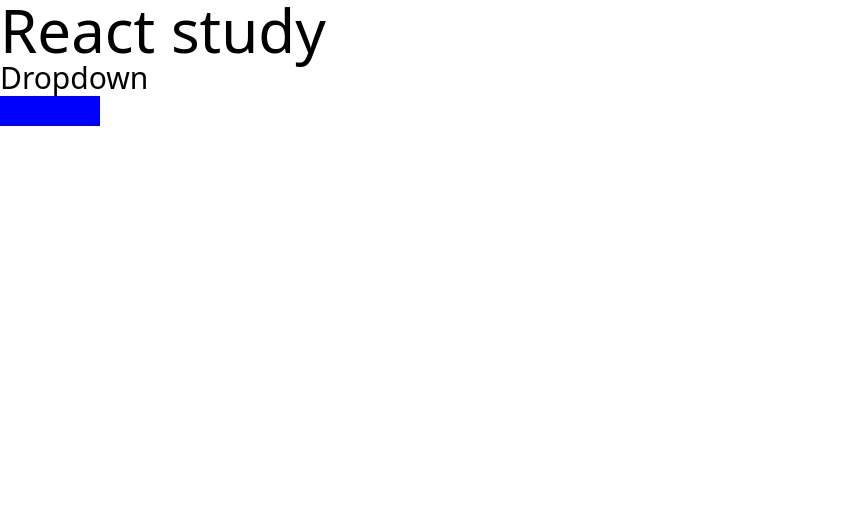
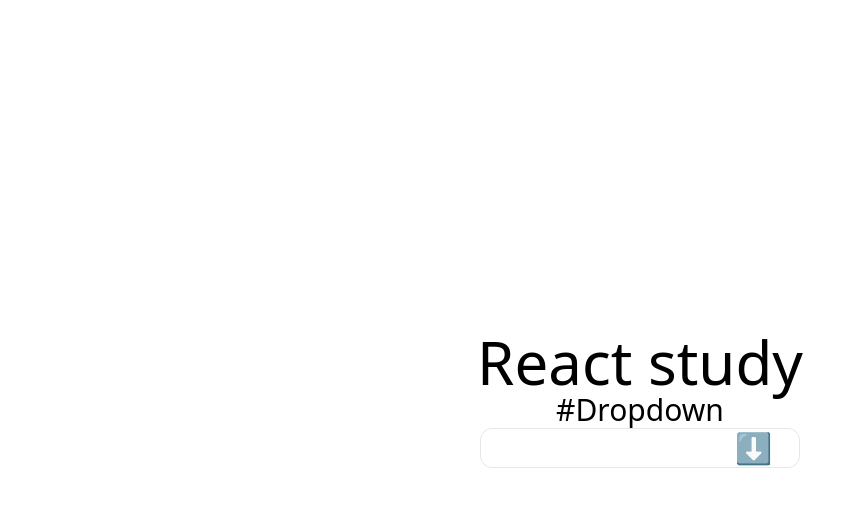
Before and after one commit to hodeethelion/reactdocumentstudy, a React (Create React App) app: page / in a window 1280 px wide. Shown: the top 506 px of the page, without its empty margins (0-866 px from the left). Built offline with nearby package versions, Linux system fonts and the light colour scheme.

Commit message:
Add: styling of dropdown

```diff
--- a/src/App.jsx
+++ b/src/App.jsx
@@ -2,9 +2,9 @@
 
 function App() {
   return (
-    <div className="App">
+    <div className="App flex flex-col justify-center items-center h-screen w-screen">
       <h1 className="text-6xl">React study</h1>
-      <div className="text-3xl font-light">Dropdown</div>
+      <div className="text-3xl font-light">#Dropdown</div>
       <Dropdownsample />
     </div>
   );
--- a/src/Dropdownsample.jsx
+++ b/src/Dropdownsample.jsx
@@ -1,5 +1,5 @@
 import React from "react";
-import Dropdown from "./components/Dropdown"
+import Dropdown from "./components/dropdown/Dropdown"
 import { useState } from "react";
 
 const Dropdownsample = () => {
--- a/src/components/Dropdown.jsx
+++ /dev/null
@@ -1,39 +0,0 @@
-import React from "react";
-import Optionitem from "./Optionitem";
-import { useState } from "react";
-
-const Dropdown = ({ options }) => {
-  const [detailShow, changeDetailShow] = useState(0);
-  const [chosenOption, changeOption] = useState(null);
-  const showOption = () => {
-    if (detailShow){
-      changeDetailShow(0)
-    }else{
-      changeDetailShow(1)
-    }
-  }
-
-  if (detailShow){
-    return (
-      <div>
-        {/* input이랑 버튼 */}
-        <button style={{ width: 100, height: 30, backgroundColor: "blue" }} onClick={showOption}/>
-        {chosenOption}
-
-        {options.map((elem) => (
-          <Optionitem key={elem.value} value={elem.value} label={elem.label}changeOption={changeOption} changeDetailShow={changeDetailShow}/>
-        ))}
-      </div>
-    );
-  }else{
-    return(
-      <div>
-      <button style={{ width: 100, height: 30, backgroundColor: "blue" }} onClick={showOption}/>
-      {chosenOption}
-      </div>
-    )
-  }
-
-};
-
-export default Dropdown;
--- /dev/null
+++ b/src/components/dropdown/Dropdown.jsx
@@ -0,0 +1,53 @@
+import React from "react";
+import Optionitem from "./Optionitem";
+import { useState } from "react";
+
+const Dropdown = ({ options }) => {
+  const [detailShow, changeDetailShow] = useState(0);
+  const [chosenOption, changeOption] = useState(null);
+  const showOption = () => {
+    if (detailShow) {
+      changeDetailShow(0);
+    } else {
+      changeDetailShow(1);
+    }
+  };
+
+  if (detailShow) {
+    return (
+      <div>
+        {/* input이랑 버튼 */}
+        <div className="w-80 h-10 border border-gray-200 rounded-xl flex flex-row items-center">
+          <div className='basis-4/5 font-thin pl-6'>{chosenOption}</div>
+          <button
+            onClick={showOption}
+            className="text-3xl"
+          >⬇️</button>
+        </div>
+        {options.map((elem) => (
+          <Optionitem
+            key={elem.value}
+            value={elem.value}
+            label={elem.label}
+            changeOption={changeOption}
+            changeDetailShow={changeDetailShow}
+          />
+        ))}
+      </div>
+    );
+  } else {
+    return (
+      <div>
+        <div className="w-80 h-10 border border-gray-200 rounded-xl flex flex-row items-center">
+          <div className='basis-4/5 font-thin pl-6'>{chosenOption}</div>
+          <button
+            onClick={showOption}
+            className="text-3xl"
+          >⬇️</button>
+        </div>
+      </div>
+    );
+  }
+};
+
+export default Dropdown;
--- a/src/components/Optionitem.jsx
+++ b/src/components/dropdown/Optionitem.jsx
@@ -7,9 +7,9 @@
     changeDetailShow(0);
   }
   return (
-    <div onClick={changingOption}>
+    <button onClick={changingOption} className='font-thin block'>
       {label}
-    </div>
+    </button>
   );
 };
 
```
